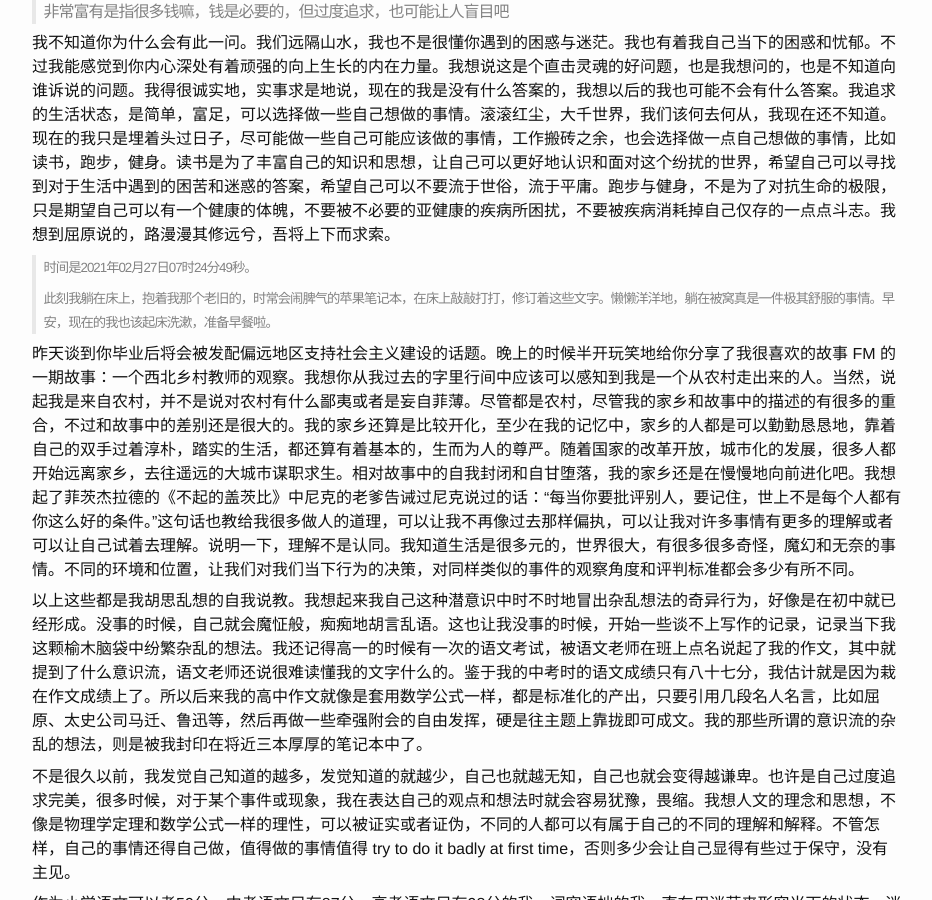
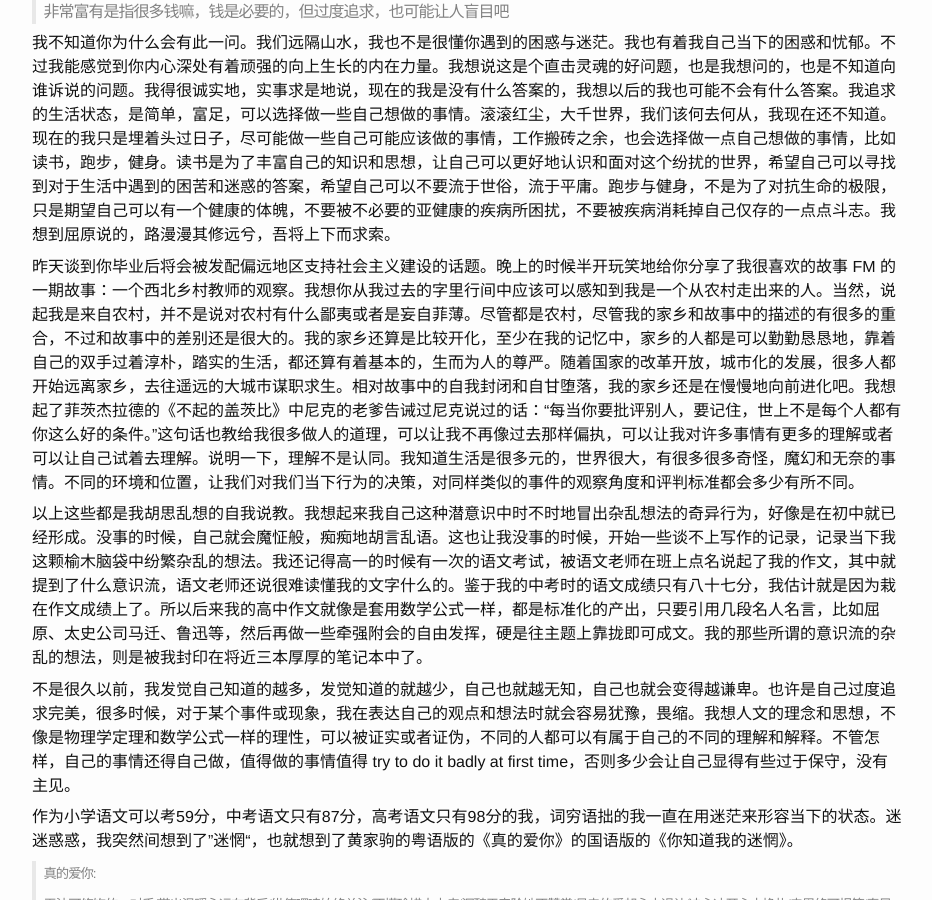
Before and after one commit to lianyu1115/lianyu, a Jekyll site: the page built from _essays/2021-02-26-说不的自由.md, in a window 1280 px wide and 900 px high, scrolled down 330 px. Shown: the whole window, without its empty margins (173-1105 px from the left). Built offline with Jekyll 4.4.1, drawn with Linux system fonts in a browser that asks for light colours.

Commit message:
Update 2021-02-26-说不的自由.md

```diff
--- a/_essays/2021-02-26-说不的自由.md
+++ b/_essays/2021-02-26-说不的自由.md
@@ -19,10 +19,6 @@ tags: ''
 > 非常富有是指很多钱嘛，钱是必要的，但过度追求，也可能让人盲目吧
 
 我不知道你为什么会有此一问。我们远隔山水，我也不是很懂你遇到的困惑与迷茫。我也有着我自己当下的困惑和忧郁。不过我能感觉到你内心深处有着顽强的向上生长的内在力量。我想说这是个直击灵魂的好问题，也是我想问的，也是不知道向谁诉说的问题。我得很诚实地，实事求是地说，现在的我是没有什么答案的，我想以后的我也可能不会有什么答案。我追求的生活状态，是简单，富足，可以选择做一些自己想做的事情。滚滚红尘，大千世界，我们该何去何从，我现在还不知道。现在的我只是埋着头过日子，尽可能做一些自己可能应该做的事情，工作搬砖之余，也会选择做一点自己想做的事情，比如读书，跑步，健身。读书是为了丰富自己的知识和思想，让自己可以更好地认识和面对这个纷扰的世界，希望自己可以寻找到对于生活中遇到的困苦和迷惑的答案，希望自己可以不要流于世俗，流于平庸。跑步与健身，不是为了对抗生命的极限，只是期望自己可以有一个健康的体魄，不要被不必要的亚健康的疾病所困扰，不要被疾病消耗掉自己仅存的一点点斗志。我想到屈原说的，路漫漫其修远兮，吾将上下而求索。
-
-> <small>时间是2021年02月27日07时24分49秒。
->
-> <small>此刻我躺在床上，抱着我那个老旧的，时常会闹脾气的苹果笔记本，在床上敲敲打打，修订着这些文字。懒懒洋洋地，躺在被窝真是一件极其舒服的事情。早安，现在的我也该起床洗漱，准备早餐啦。
 
 昨天谈到你毕业后将会被发配偏远地区支持社会主义建设的话题。晚上的时候半开玩笑地给你分享了我很喜欢的故事 FM 的一期故事：一个西北乡村教师的观察。我想你从我过去的字里行间中应该可以感知到我是一个从农村走出来的人。当然，说起我是来自农村，并不是说对农村有什么鄙夷或者是妄自菲薄。尽管都是农村，尽管我的家乡和故事中的描述的有很多的重合，不过和故事中的差别还是很大的。我的家乡还算是比较开化，至少在我的记忆中，家乡的人都是可以勤勤恳恳地，靠着自己的双手过着淳朴，踏实的生活，都还算有着基本的，生而为人的尊严。随着国家的改革开放，城市化的发展，很多人都开始远离家乡，去往遥远的大城市谋职求生。相对故事中的自我封闭和自甘堕落，我的家乡还是在慢慢地向前进化吧。我想起了菲茨杰拉德的《不起的盖茨比》中尼克的老爹告诫过尼克说过的话：“每当你要批评别人，要记住，世上不是每个人都有你这么好的条件。”这句话也教给我很多做人的道理，可以让我不再像过去那样偏执，可以让我对许多事情有更多的理解或者可以让自己试着去理解。说明一下，理解不是认同。我知道生活是很多元的，世界很大，有很多很多奇怪，魔幻和无奈的事情。不同的环境和位置，让我们对我们当下行为的决策，对同样类似的事件的观察角度和评判标准都会多少有所不同。
 
```
